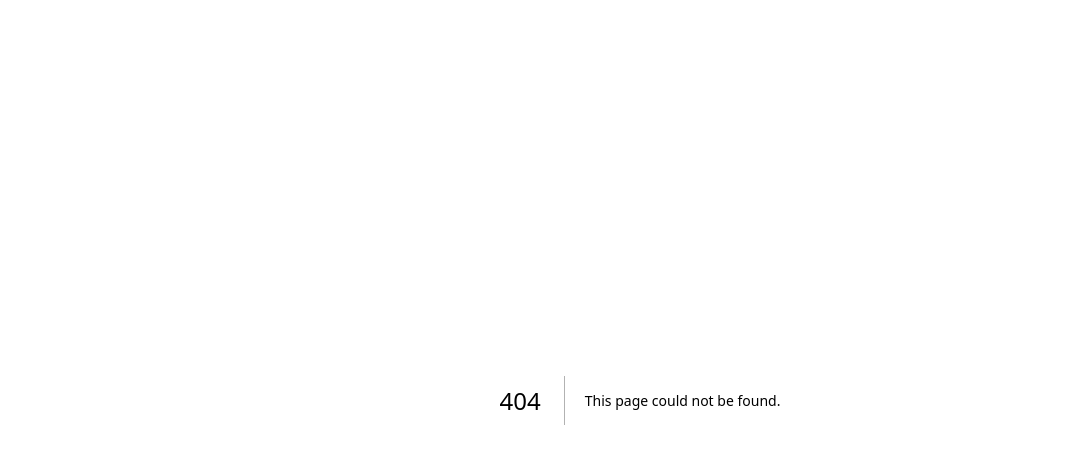
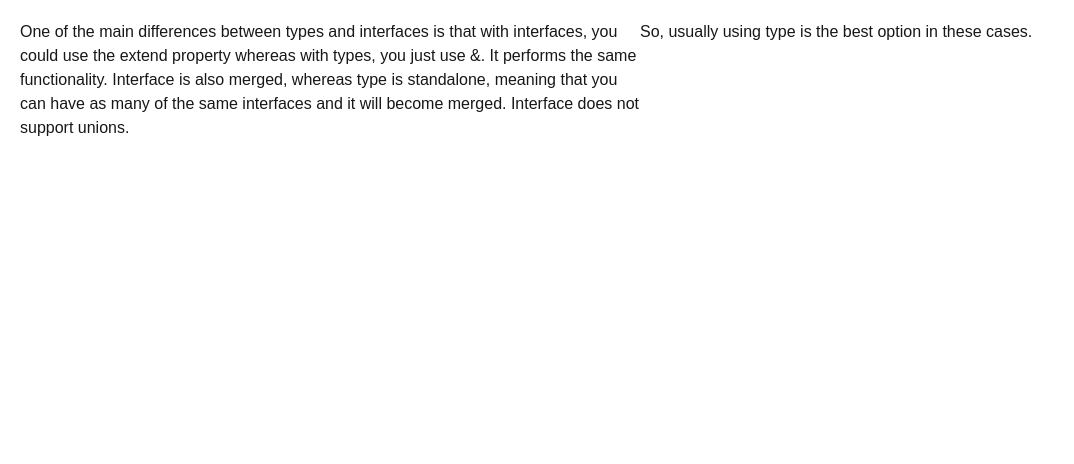
Before and after one commit to rikiitokazu/react-topics, a Next.js app: page /typescript/1 in a window 1280 px wide. Before the commit this address had no page. Shown: the top 464 px of the page, without its empty margins (0-1074 px from the left). Built offline with nearby package versions, Linux system fonts and the light colour scheme.

Commit message:
ts: union and intersection

```diff
--- a/app/react/4/page.tsx
+++ b/app/react/4/page.tsx
@@ -6,10 +6,10 @@ import { ErrorBoundary } from "react-error-boundary"
 
 export default function UseHook(): JSX.Element {
     const fetchData = (): Promise<string>=> {
-        return new Promise((resolve, reject) => {
+        return new Promise((resolve) => {
             setTimeout(() => {
               console.log("1 seconds passed");
-              const randomNumber = Math.floor(Math.random() * 2)
+            //   const randomNumber = Math.floor(Math.random() * 2)
             //   if (randomNumber < 1) {
             //     reject("failed")
             //   }
@@ -33,10 +33,10 @@ export default function UseHook(): JSX.Element {
                     </header>
                     <div className = "flex flex-col gap-2">
                         <section>
-                            The "use" API lets you read the value of a resource like a Promise or a context. With a Context,
-                            it can replace the useContext('context') method to access the provider valuess, and instead we can just to use.
-                            This is better becaues this can be placed inside conditionals and doesn't behave like a normal hook. This is more
-                            preferable, in that it doesn't have to be called at the top-level of the component
+                            The {"use"} API lets you read the value of a resource like a Promise or a context. With a Context,
+                            it can replace the useContext({"content"}) method to access the provider valuess, and instead we can just to use.
+                            This is better becaues this can be placed inside conditionals and {"doesn't"} behave like a normal hook. This is more
+                            preferable, in that it {"doesn't"} have to be called at the top-level of the component
 
                         </section>
                         <button className = "btn btn-neutral border-black btn-xsm" onClick = {() => {}}>
--- /dev/null
+++ b/app/typescript/1/page.tsx
@@ -0,0 +1,41 @@
+/* eslint-disable @typescript-eslint/no-unused-vars */
+
+
+type Union = "Dog" | "Cat"
+type A = {
+    name: string
+}
+type B = {
+    email: string
+}
+type Intersection = A & B
+
+interface Person {
+    name: string
+}
+interface Employee extends Person {
+    id: number
+}
+export default function UnionIntersection():JSX.Element {
+    const union :Union = "Cat"
+    const intersection: Intersection = {
+        name:"John",
+        email: "admin@admin"
+    }
+
+
+    return (
+        <div className = 'p-5 grid grid-cols-2'>
+            <div>
+                One of the main differences between types and interfaces is that with interfaces, you could
+                use the extend property whereas with types, you just use &. It performs the same functionality.
+                Interface is also merged, whereas type is standalone, meaning that you can have as many of the same
+                interfaces and it will become merged. Interface does not support unions.
+            </div>
+            <div>
+                So, usually using type is the best option in these cases.
+            </div>
+
+        </div>
+    )
+}
```
Also changed, not shown: 1 other file (tests, documents, lock files or other folders).
